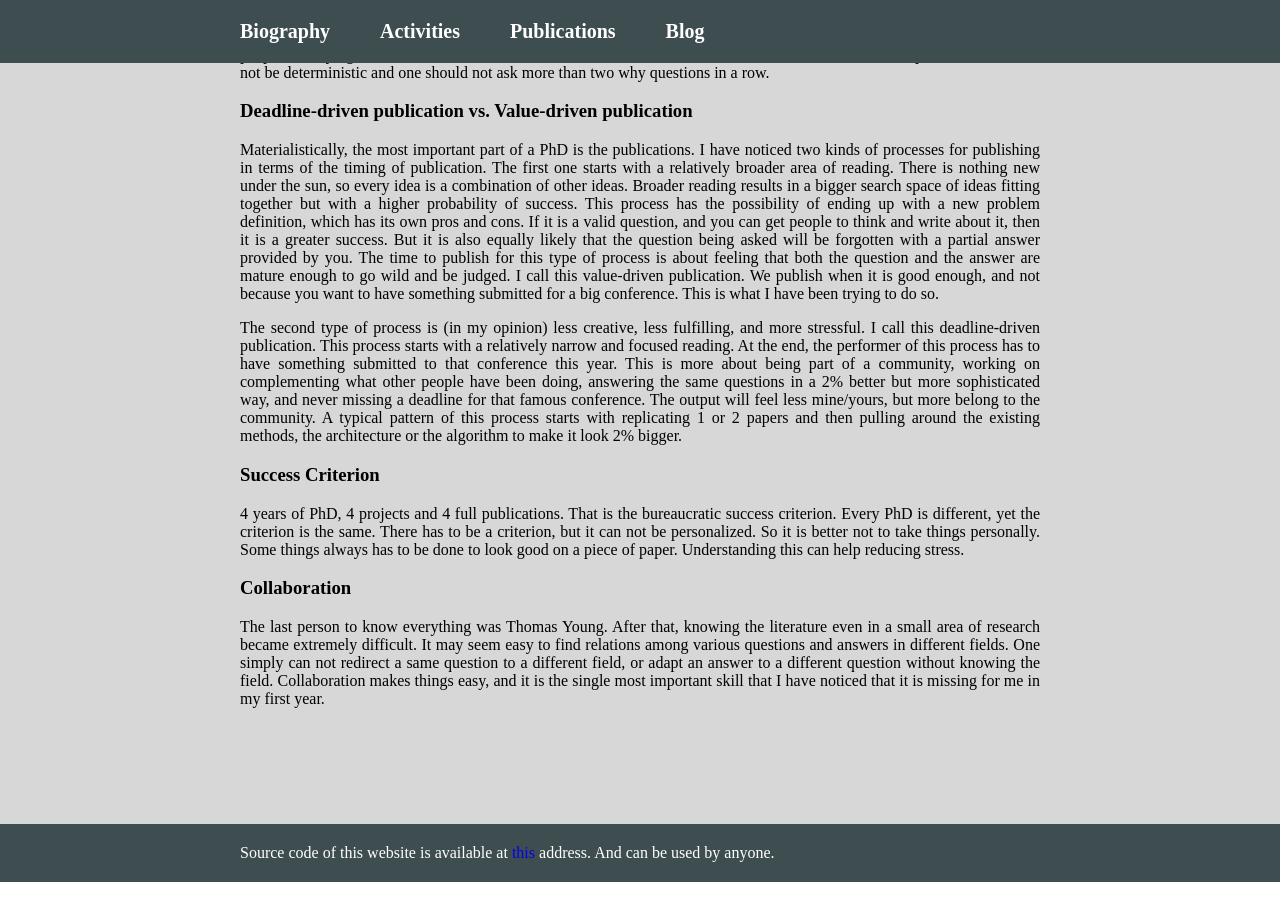
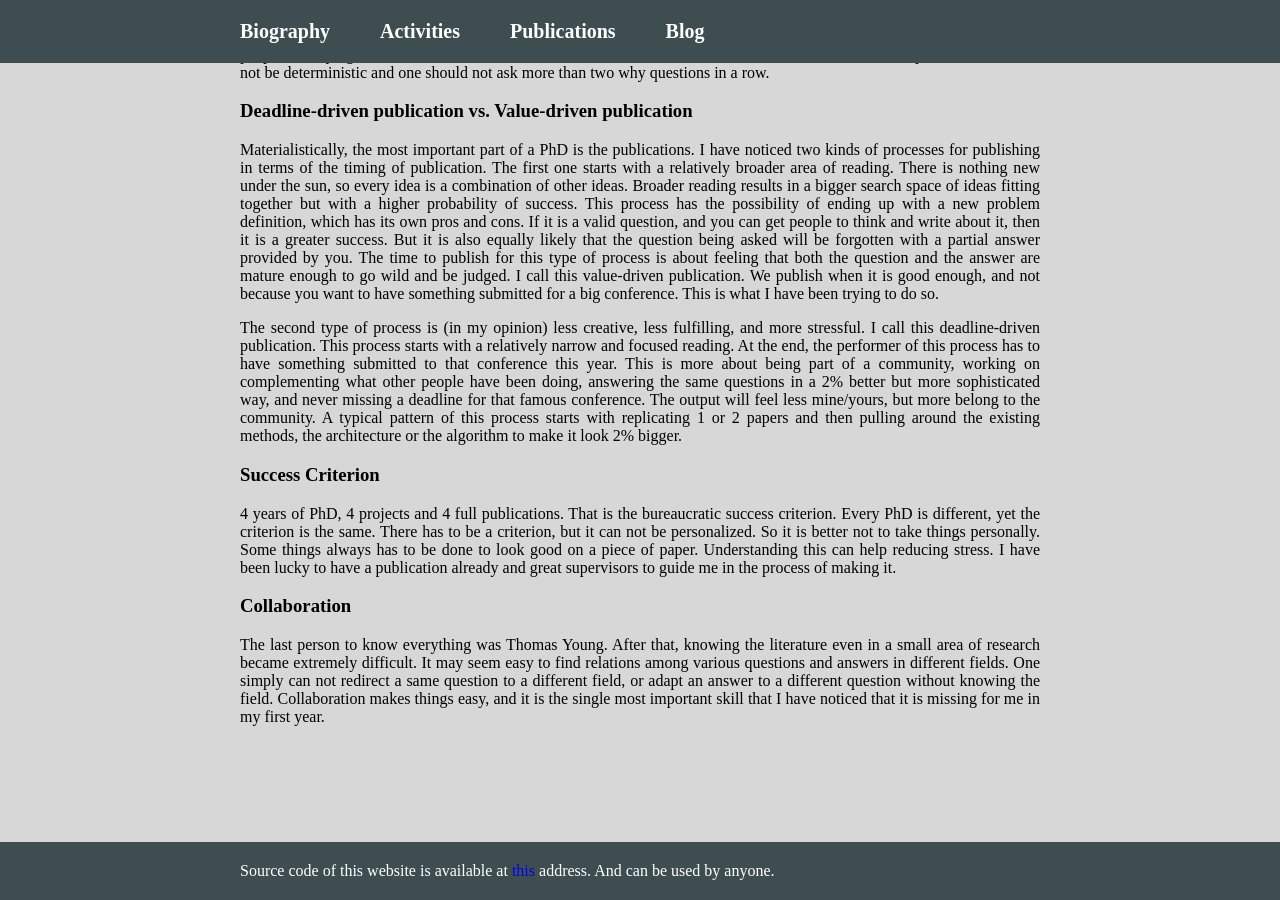
Before and after one commit to erkankarabulut/erkankarabulut.github.io, a Jekyll site: the page built from _posts/2024-02-03-1st-year-of-my-phd.md, in a window 1280 px wide and 900 px high, scrolled down 715 px. Built offline with Jekyll 4.4.1, drawn with Linux system fonts in a browser that asks for light colours.

Commit message:
publish a new blog post

```diff
--- a/_posts/2024-02-03-1st-year-of-my-phd.md
+++ b/_posts/2024-02-03-1st-year-of-my-phd.md
@@ -73,7 +73,8 @@ pulling around the existing methods, the architecture or the algorithm to make i
 4 years of PhD, 4 projects and 4 full publications. That is the bureaucratic success criterion. Every PhD is different,
 yet the criterion is the same. There has to be a criterion, but it can not be personalized. So it is better not to take
 things personally. Some things always has to be done to look good on a piece of paper. Understanding this can help
-reducing stress.
+reducing stress. I have been lucky to have a publication already and great supervisors to guide me in the process of
+making it.
 
 ### Collaboration
 
```
